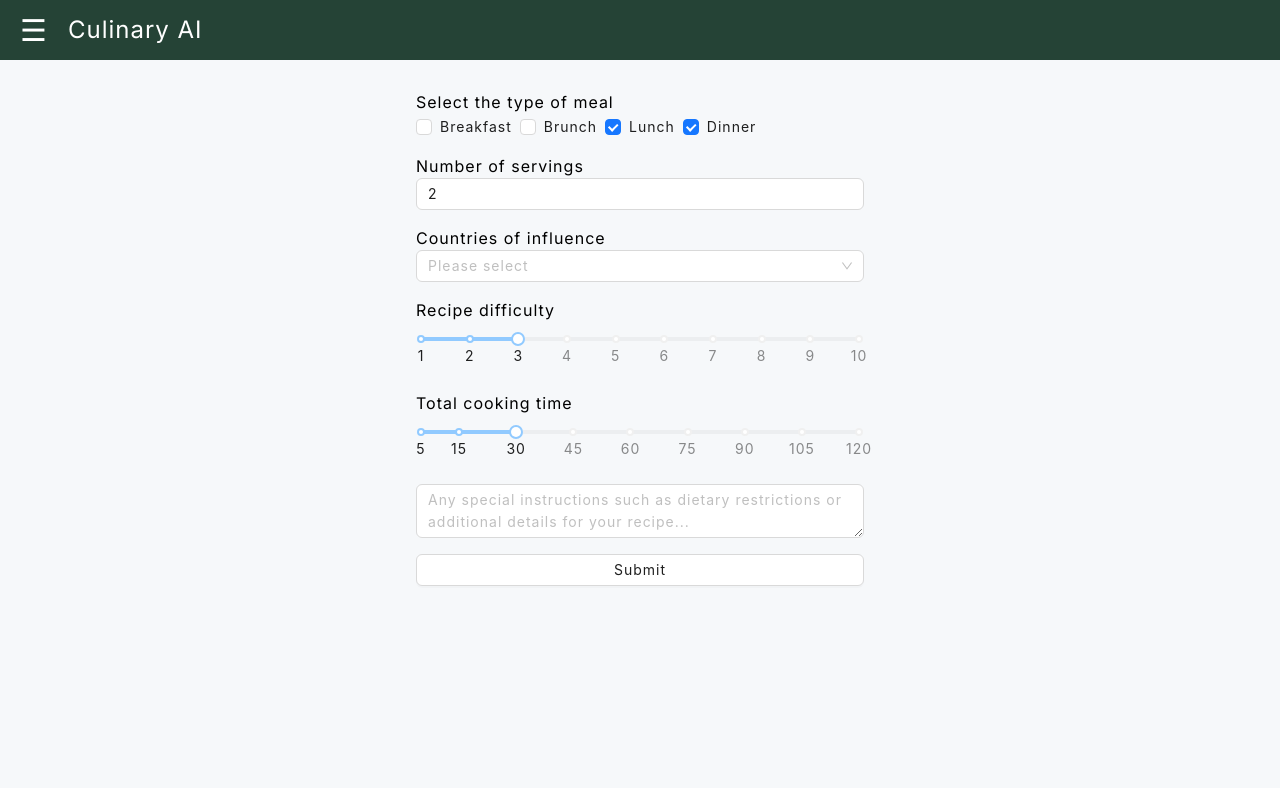
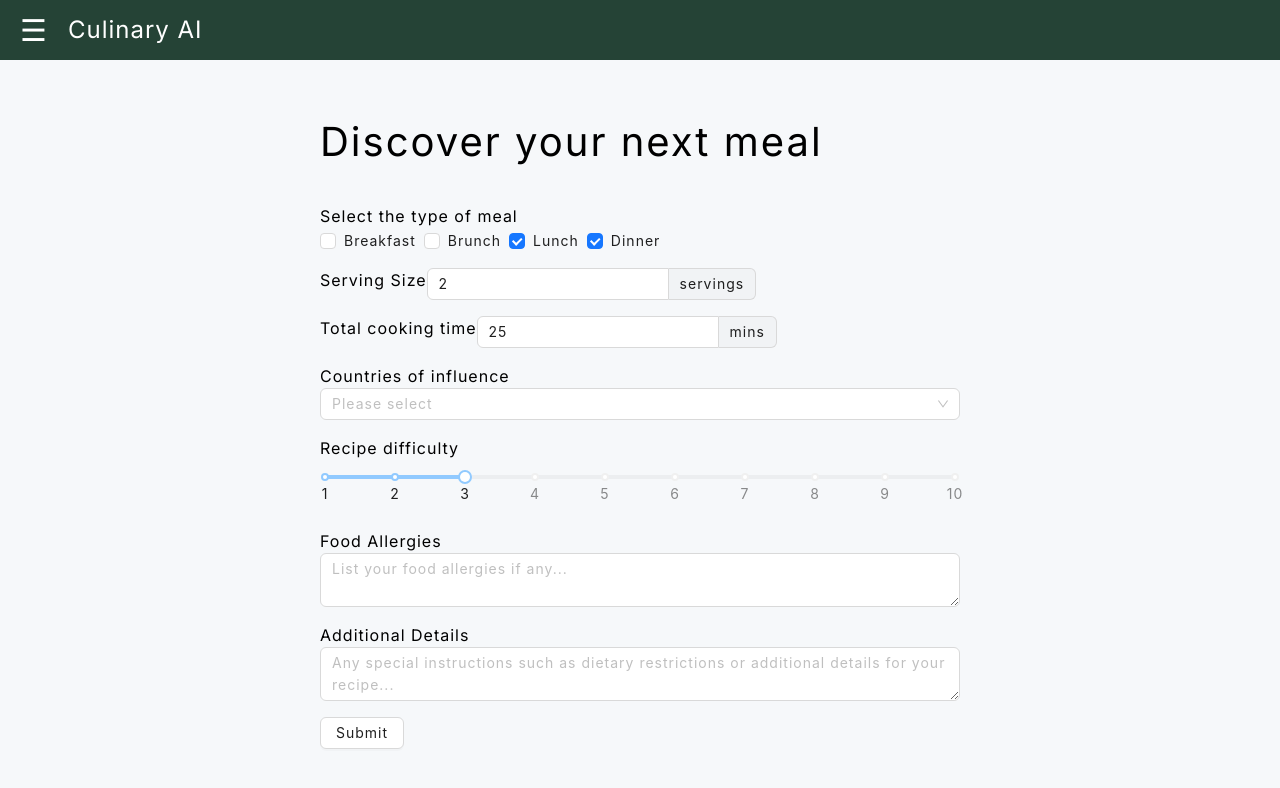
Before and after one commit to Christopher-Stolfa/recipes-ai, a Next.js app: page / in a window 1280 px wide. Shown: the top 788 px of the page. Built offline with nearby package versions, Linux system fonts and the light colour scheme; what i18n-iso-countries would draw is missing.

Commit message:
Add more params and styling

```diff
--- a/app/components/recipe-form/recipe-form.module.scss
+++ b/app/components/recipe-form/recipe-form.module.scss
@@ -3,13 +3,21 @@
   justify-content: center;
   align-items: center;
   width: 100%;
-  height: 75%;
+  height: 100%;
+}
+
+.title {
+  margin-bottom: 1rem;
 }
 
 .content {
   display: flex;
   flex-direction: column;
   gap: 1rem;
-  width: 35%;
+  width: 50%;
   min-width: 22rem;
 }
+
+.submitBtn {
+  width: fit-content;
+}
--- a/app/components/recipe-form/recipe-form.tsx
+++ b/app/components/recipe-form/recipe-form.tsx
@@ -4,13 +4,14 @@ import { ILocalStorageData, IRecipe, IRecipes } from "@/types";
 import { useChat } from "ai/react";
 import { useRouter } from "next/navigation";
 import React, { useEffect } from "react";
-import { useForm, Resolver, SubmitHandler, Controller } from "react-hook-form";
+import { useForm, Resolver, Controller } from "react-hook-form";
 import { v4 as uuidv4 } from "uuid";
-import { Select, Button, Slider, Checkbox, Input } from "antd";
+import { Select, Button, Slider, Checkbox, InputNumber } from "antd";
 import { getNames, registerLocale } from "i18n-iso-countries";
 import countryLocale from "i18n-iso-countries/langs/en.json";
 import TextArea from "antd/es/input/TextArea";
 import styles from "./recipe-form.module.scss";
+import { useLocalStorage } from "usehooks-ts";
 registerLocale(countryLocale);
 
 enum EMealType {
@@ -22,6 +23,7 @@ enum EMealType {
 
 type IFormValues = {
   countries: typeof countryArray;
+  allergies: string;
   additionalDetails: string;
   difficulty: number;
   prepTime: number;
@@ -64,13 +66,18 @@ const resolver: Resolver<IFormValues> = async (values) => {
 };
 
 const RecipeForm: React.FC = () => {
+  const storage = useLocalStorage<ILocalStorageData>("culinaryai", {
+    recipes: {},
+  });
   const { control, handleSubmit, setValue, watch } = useForm<IFormValues>({
     resolver,
     defaultValues: {
       countries: [],
+      allergies: "",
       additionalDetails: "",
       difficulty: 3,
       servings: 2,
+      prepTime: 25,
       breakfast: false,
       brunch: false,
       lunch: true,
@@ -88,14 +95,11 @@ const RecipeForm: React.FC = () => {
       try {
         const responseJson: IRecipe = await response.clone().json();
         const id = uuidv4();
-        let recipes: IRecipes = {};
-        const storedData = localStorage.getItem("culinaryai");
-        if (storedData) {
-          const storageData: ILocalStorageData = JSON.parse(storedData);
-          recipes = storageData?.recipes ?? {};
-        }
-        recipes[id] = responseJson;
-        localStorage.setItem("culinaryai", JSON.stringify({ recipes }));
+        storage[1]((prev) => {
+          const nextObject = { recipes: { ...prev.recipes } };
+          nextObject.recipes[id] = responseJson;
+          return nextObject;
+        });
         router.push(`/recipe/${id}`);
       } catch (error) {
         console.error(error);
@@ -124,14 +128,18 @@ const RecipeForm: React.FC = () => {
         lunch,
         dinner,
         servings,
+        allergies,
       }) => {
         setInput(
           `The recipe must be relevant to the following params:
+        allergies=${allergies}
+        It is critical that the recipe accounts for food allergies otherwise people will die.
+        prepTime=${prepTime} minutes.
+        The recipe must contain the same time limit for cooking as the inputted prepTime.
         additionalDetails=${additionalDetails}.
         countries=${countries?.join(", ")}.
         The difficulty of the recipe is a range between 1 and 10, 1 being the easiest and 10 being the hardest.
         difficulty=${difficulty}.
-        prepTime=${prepTime} minutes.
         The recipe should be breakfast, brunch, lunch, or dinner if their values are true.
         breakfast=${breakfast}.
         brunch=${brunch}.
@@ -147,6 +155,7 @@ const RecipeForm: React.FC = () => {
   return (
     <form className={styles.container} onSubmit={onSubmit}>
       <div className={styles.content}>
+        <h1 className={styles.title}>Discover your next meal</h1>
         <div>
           <label>Select the type of meal</label>
           <div>
@@ -169,15 +178,31 @@ const RecipeForm: React.FC = () => {
           </div>
         </div>
         <div>
-          <label htmlFor="servings">Number of servings</label>
+          <label htmlFor="servings">Serving Size</label>
           <Controller
             name="servings"
             control={control}
             render={({ field }) => (
-              <Input
+              <InputNumber
+                addonAfter="servings"
                 {...field}
                 width={16}
-                placeholder="Any special instructions or additional details for your recipe..."
+                placeholder="Number of servings..."
+              />
+            )}
+          />
+        </div>
+        <div>
+          <label htmlFor="prepTime">Total cooking time</label>
+          <Controller
+            name="prepTime"
+            control={control}
+            render={({ field }) => (
+              <InputNumber
+                {...field}
+                addonAfter="mins"
+                width={16}
+                placeholder="Total cooking time..."
               />
             )}
           />
@@ -229,29 +254,15 @@ const RecipeForm: React.FC = () => {
           )}
         />
         <Controller
-          name="prepTime"
+          name="allergies"
           control={control}
           render={({ field }) => (
             <div>
-              <label htmlFor="prepTime">Total cooking time</label>
-              <Slider
+              <label htmlFor="allergies">Food Allergies</label>
+              <TextArea
                 {...field}
-                marks={{
-                  5: 5,
-                  15: 15,
-                  30: 30,
-                  45: 45,
-                  60: 60,
-                  75: 75,
-                  90: 90,
-                  105: 105,
-                  120: 120,
-                }}
-                min={5}
-                max={120}
-                step={5}
-                defaultValue={30}
-                tooltip={{ formatter: (value) => `${value} min` }}
+                rows={2}
+                placeholder="List your food allergies if any..."
               />
             </div>
           )}
@@ -260,14 +271,18 @@ const RecipeForm: React.FC = () => {
           name="additionalDetails"
           control={control}
           render={({ field }) => (
-            <TextArea
-              {...field}
-              rows={2}
-              placeholder="Any special instructions such as dietary restrictions or additional details for your recipe..."
-            />
+            <div>
+              <label htmlFor="additionalDetails">Additional Details</label>
+              <TextArea
+                {...field}
+                rows={2}
+                placeholder="Any special instructions such as dietary restrictions or additional details for your recipe..."
+              />
+            </div>
           )}
         />
         <Button
+          className={styles.submitBtn}
           disabled={chatEndpointIsLoading}
           loading={chatEndpointIsLoading}
           htmlType="submit"
```
